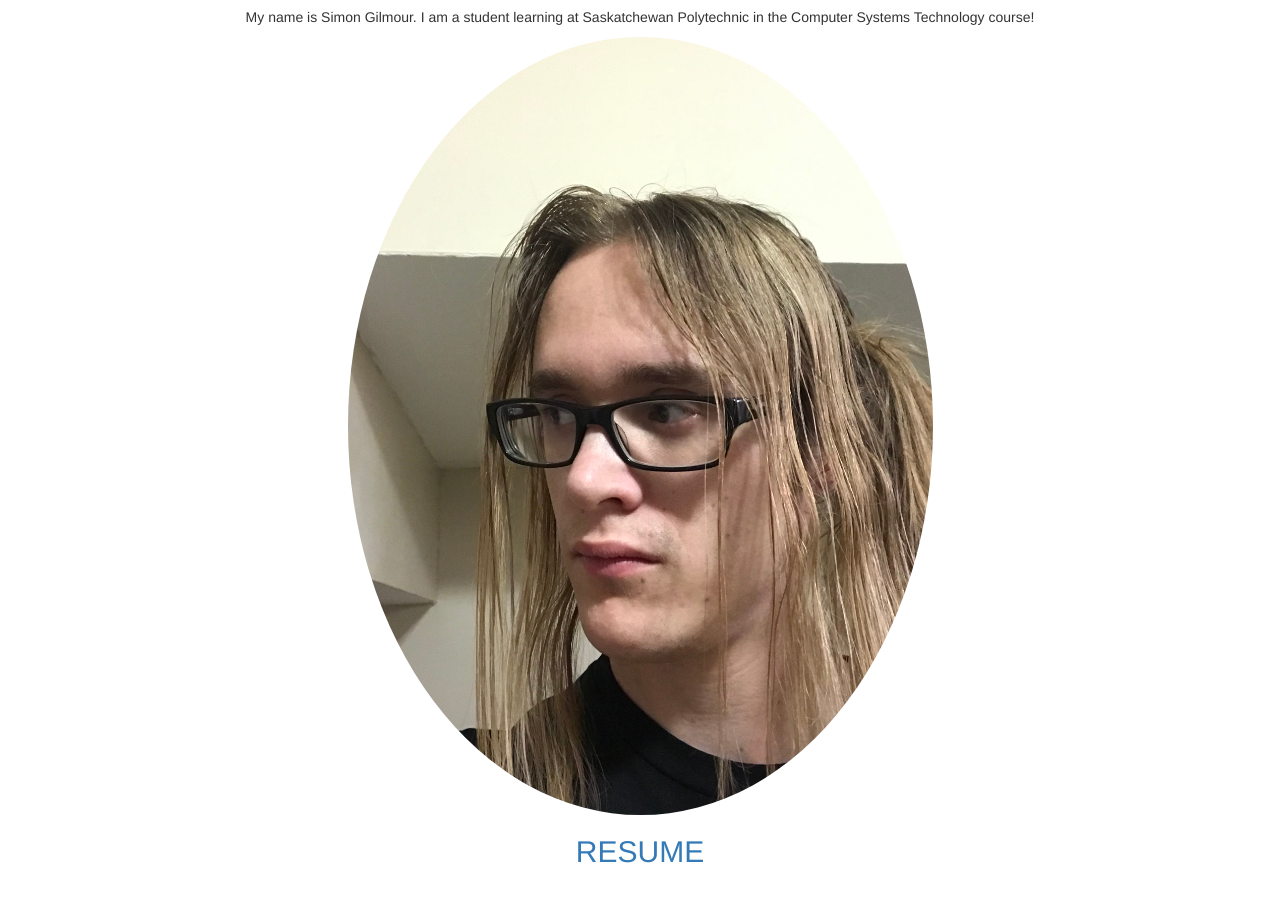
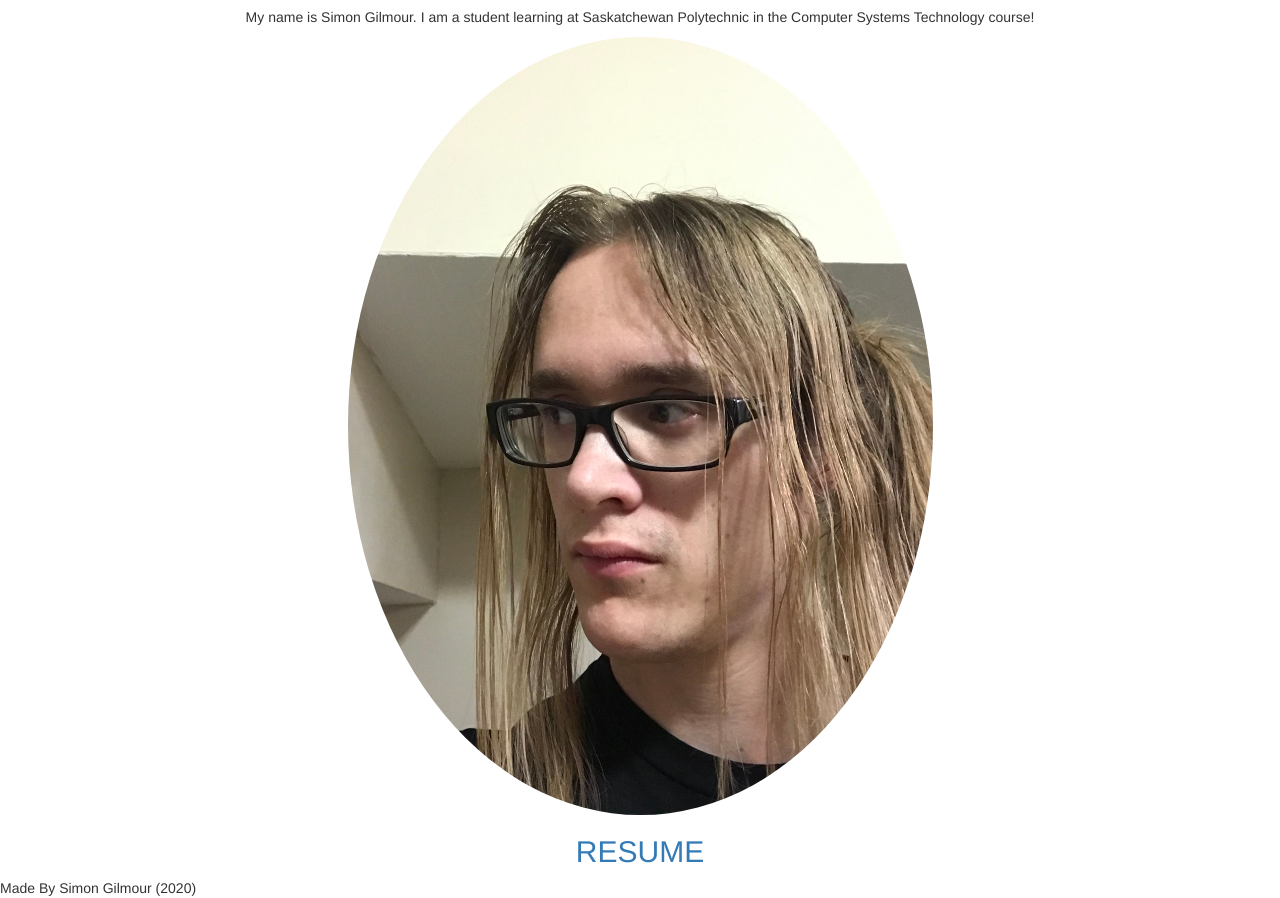
Before and after one commit to SimonGilmour/SimonGilmour.github.io, a plain HTML site: page index.html in a window 1280 px wide. Shown: the part 198-1096 px from the top of the page. Drawn offline with nearby package versions, Linux system fonts and the light colour scheme.

Commit message:
Update index.html

```diff
--- a/index.html
+++ b/index.html
@@ -52,6 +52,6 @@
 
 
     </div>
-
+    <footer> Made By Simon Gilmour (2020) </footer>
 </body>
 </html>
```
